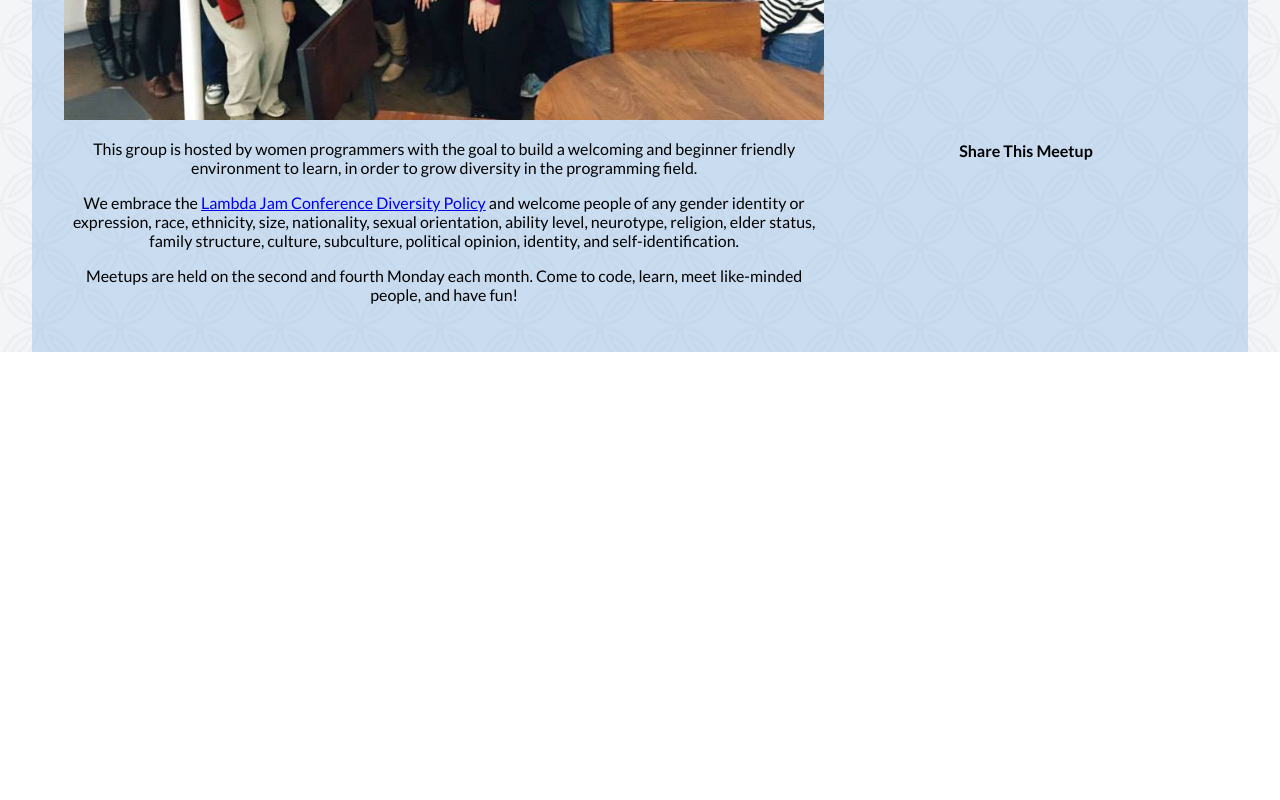
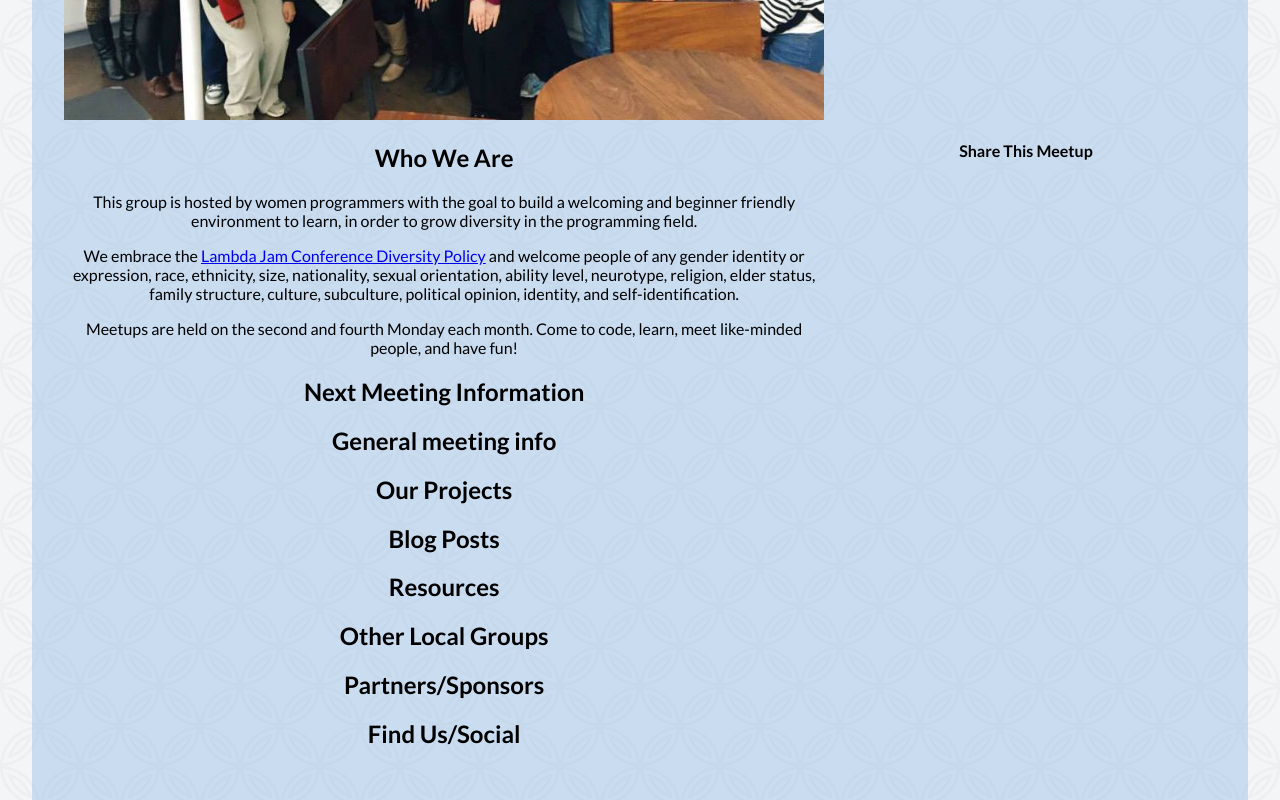
Before and after one commit to NashvilleWomenProgrammers/nashvillewomenprogrammers.github.io, a website: page index.html in a window 1280 px wide. Shown: the part 1434-2234 px from the top of the page. Before the commit the page ends 1786 px from the top, so only its background shows below. Drawn offline with Linux system fonts and the light colour scheme; grey boxes are pictures that could not be loaded.

Commit message:
added sections and section headings

```diff
--- a/index.html
+++ b/index.html
@@ -69,7 +69,9 @@
           <!-- <span class='st_pinterest_large' displayText='Pinterest'></span> -->
         </section>
         <article>
+          <section>
             <img src="images/nwp-hero-img.jpg" alt="Nashville women programmers standing strong"/>
+            <h2>Who We Are</h2>
             <p>
                 This group is hosted by women programmers with the goal to build a welcoming and beginner friendly environment to learn, in order to grow diversity in the programming field.
             </p>
@@ -79,6 +81,31 @@
             <p>
                 Meetups are held on the second and fourth Monday each month. Come to code, learn, meet like-minded people, and have fun!
             </p>
+          </section>
+          <section>
+            <h2>Next Meeting Information</h2>
+          </section>
+          <section>
+            <h2>General meeting info</h2>
+          </section>
+          <section>
+            <h2>Our Projects</h2>
+          </section>
+          <section>
+            <h2>Blog Posts</h2>
+          </section>
+          <section>
+            <h2>Resources</h2>
+          </section>
+          <section>
+            <h2>Other Local Groups</h2>
+          </section>
+          <section>
+            <h2>Partners/Sponsors</h2>
+          </section>
+          <section>
+            <h2>Find Us/Social</h2>
+          </section>
         </article>
       </section>
     </body>
```
Lines whose indentation alone changed are shown as unchanged.
